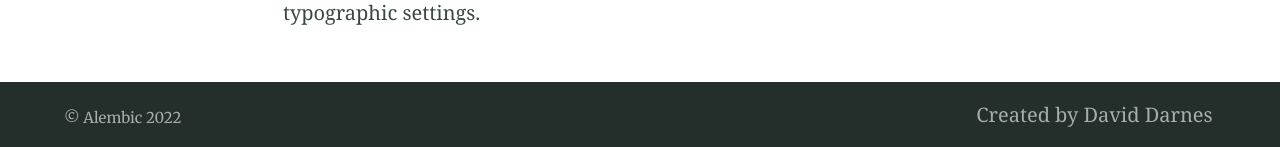
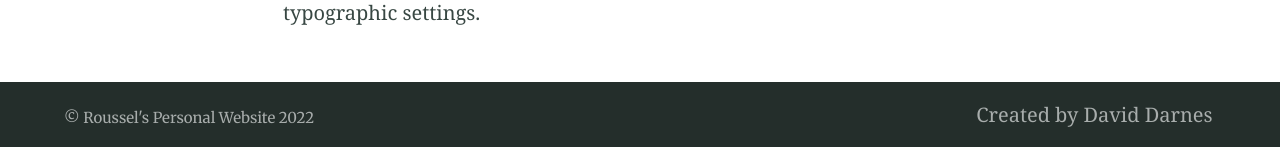
Before and after one commit to ddrous/desmond-rn.github.io, a Jekyll site: the page built from index.md, in a window 1280 px wide and 900 px high, scrolled down 4872 px. Shown: the part 750-897 px from the top of the window. Built offline with Jekyll 4.4.1, drawn with Linux system fonts in a browser that asks for light colours; some of the changed lines change nothing that is shown.

Commit message:
Changes a few links to drn/

```diff
--- a/_config.yml
+++ b/_config.yml
@@ -93,7 +93,7 @@
 # 7. Site settings
 encoding: utf-8 # Make sure the encoding is right
 lang: en-GB # Set the site language
-title: "Alembic" # Site name or title, also used in jekyll-seo-tag
+title: "Roussel's Personal Website" # Site name or title, also used in jekyll-seo-tag
 logo: "/assets/logos/logo.svg" # Site logo, also used in jekyll-seo-tag
 description: "Alembic is a starting point for Jekyll projects. Rather than starting from scratch, this boilerplate is designed to get the ball rolling immediately" # Site description and default description, also used in jekyll-seo-tag
 url: "https://alembic.darn.es" # Site url, also used in jekyll-seo-tag
@@ -122,17 +122,17 @@
 # 9. Site navigation
 navigation_header:
 - title: Home
-  url: /
+  url: drn/
 - title: Elements
-  url: /elements/
+  url: drn/elements/
 - title: Blog
-  url: /blog/
+  url: drn/blog/
 - title: Categories
-  url: /categories/
+  url: drn/categories/
 - title: Search
-  url: /search/
+  url: drn/search/
 - title: Fork Alembic
-  url: https://github.com/daviddarnes/alembic
+  url: https://github.com/desmond-rn/alembic
 
 navigation_footer:
 - title: Created by David Darnes
```
